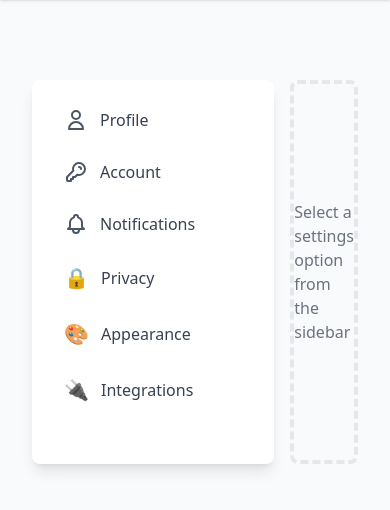
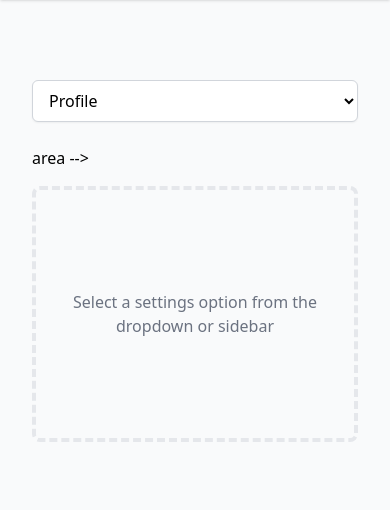
Before and after one commit to meresoft-io/keyspeak, a FastAPI app: template templates/pages/settings.html in a window 390 px wide. Shown: the part 64-574 px from the top of the page. Run offline with FastAPI, Linux system fonts and the light colour scheme; the template is opened without the code that fills it, so the values that code supplies are empty; parts of the project's set-up code (start-up, migrations or seed data) failed here and were passed over; some libraries are stand-ins or nearby versions.

Commit message:
Assistant checkpoint: Make settings page responsive on mobile devices
Assistant generated file changes:
- templates/pages/settings.html: Improve settings page responsiveness for mobile devices, Fix the closing divs structure for responsive layout, Update the content area for better responsiveness
- templates/components/account_settings.html: Make account settings component responsive

---

User prompt:

Make the whole settings page responsive, it looks bad on mobile

Replit-Commit-Author: Assistant
Replit-Commit-Session-Id: b743ad9f-0627-4283-a240-ab6cd80053d9

```diff
--- a/templates/pages/settings.html
+++ b/templates/pages/settings.html
@@ -3,9 +3,21 @@
 {% block content %}
 <main class="max-w-7xl mx-auto py-6 sm:px-6 lg:px-8">
     <div class="px-4 py-6 sm:px-0">
-        <div class="flex">
-            <!-- Settings Sidebar -->
-            <div class="w-64 bg-white rounded-lg shadow-lg">
+        <!-- Mobile Settings Select -->
+        <div class="block md:hidden mb-6">
+            <label for="mobile-settings-nav" class="sr-only">Select setting category</label>
+            <select id="mobile-settings-nav" class="block w-full py-2 px-3 border border-gray-300 bg-white rounded-md shadow-sm focus:outline-none focus:ring-indigo-500 focus:border-indigo-500">
+                <option value="#profile">Profile</option>
+                <option value="/settings/account">Account</option>
+                <option value="#notifications">Notifications</option>
+                <option value="#privacy">Privacy</option>
+                <option value="#integrations">Integrations</option>
+            </select>
+        </div>
+
+        <div class="flex flex-col md:flex-row">
+            <!-- Settings Sidebar - Hidden on mobile, visible on md+ screens -->
+            <div class="hidden md:block md:w-64 bg-white rounded-lg shadow-lg">
                 <nav class="space-y-1 p-4">
                     <a href="#profile"
                         class="flex items-center px-4 py-3 text-gray-700 hover:bg-gray-50 hover:text-indigo-600 rounded-md transition-colors group">
@@ -47,14 +59,44 @@
                 </nav>
             </div>
 
-            <!-- Main content area -->
-            <div id="settings-content" class="flex-1 ml-4">
+            <!-- Main content --> area -->
+            <div id="settings-content" class="flex-1 md:ml-4 mt-4 md:mt-0">
                 <!-- Content will be loaded here via HTMX -->
-                <div class="flex items-center justify-center h-96 border-4 border-dashed border-gray-200 rounded-lg">
-                    <p class="text-gray-500">Select a settings option from the sidebar</p>
+                <div class="flex items-center justify-center h-64 md:h-96 border-4 border-dashed border-gray-200 rounded-lg">
+                    <p class="text-gray-500 text-center px-4">Select a settings option from the dropdown or sidebar</p>
                 </div>
             </div>
         </div>
     </div>
 </main>
+
+<!-- JavaScript for mobile settings navigation -->
+<script>
+    document.addEventListener('DOMContentLoaded', function() {
+        const mobileNav = document.getElementById('mobile-settings-nav');
+        if (mobileNav) {
+            mobileNav.addEventListener('change', function(e) {
+                const selectedOption = e.target.value;
+                if (selectedOption.startsWith('/')) {
+                    // If it's an HTMX endpoint, trigger an HTMX request
+                    const event = new Event('htmx:load');
+                    document.body.dispatchEvent(event);
+
+                    const xhr = new XMLHttpRequest();
+                    xhr.open('GET', selectedOption, true);
+                    xhr.setRequestHeader('HX-Request', 'true');
+                    xhr.onload = function() {
+                        if (xhr.status === 200) {
+                            document.getElementById('settings-content').innerHTML = xhr.responseText;
+                        }
+                    };
+                    xhr.send();
+                } else {
+                    // If it's a regular anchor, navigate to it
+                    window.location.hash = selectedOption.replace('#', '');
+                }
+            });
+        }
+    });
+</script>
 {% endblock %}
```
Also changed, not shown: templates/components/account_settings.html (+6 -6 lines).
